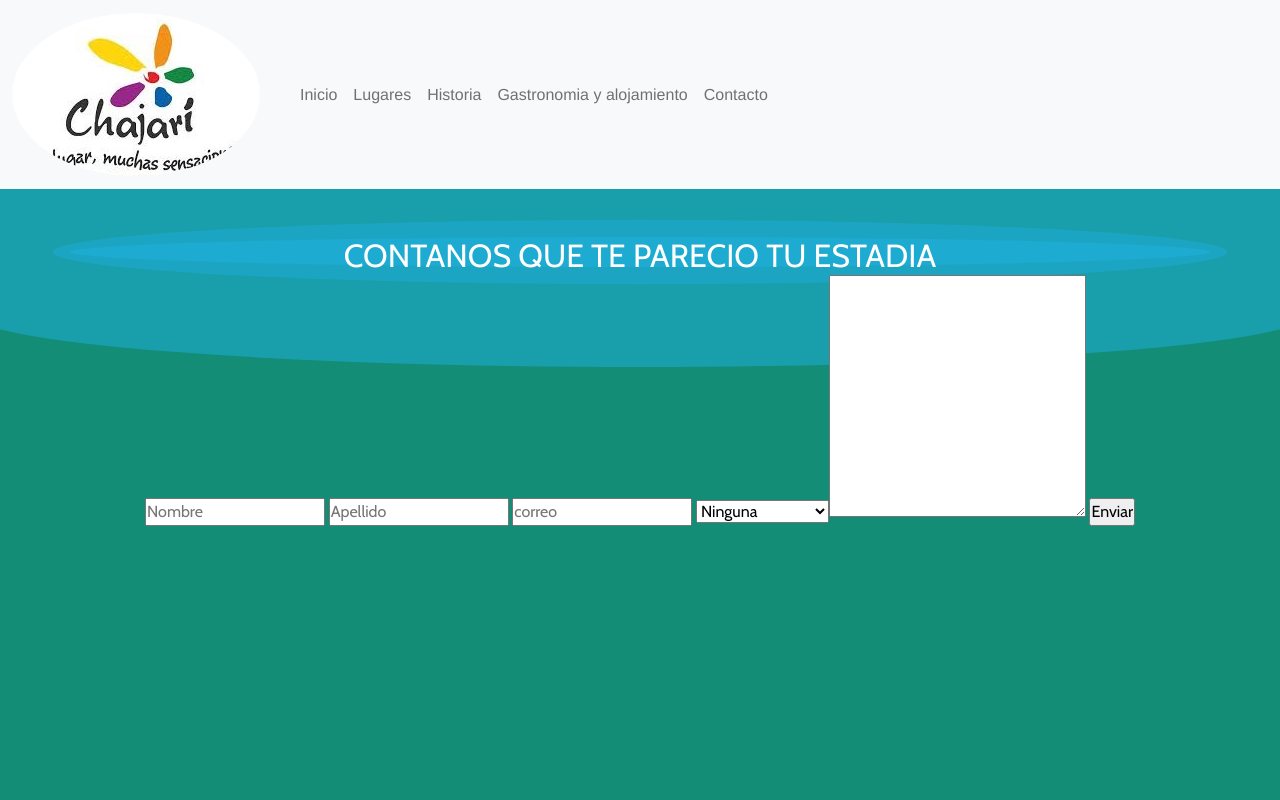
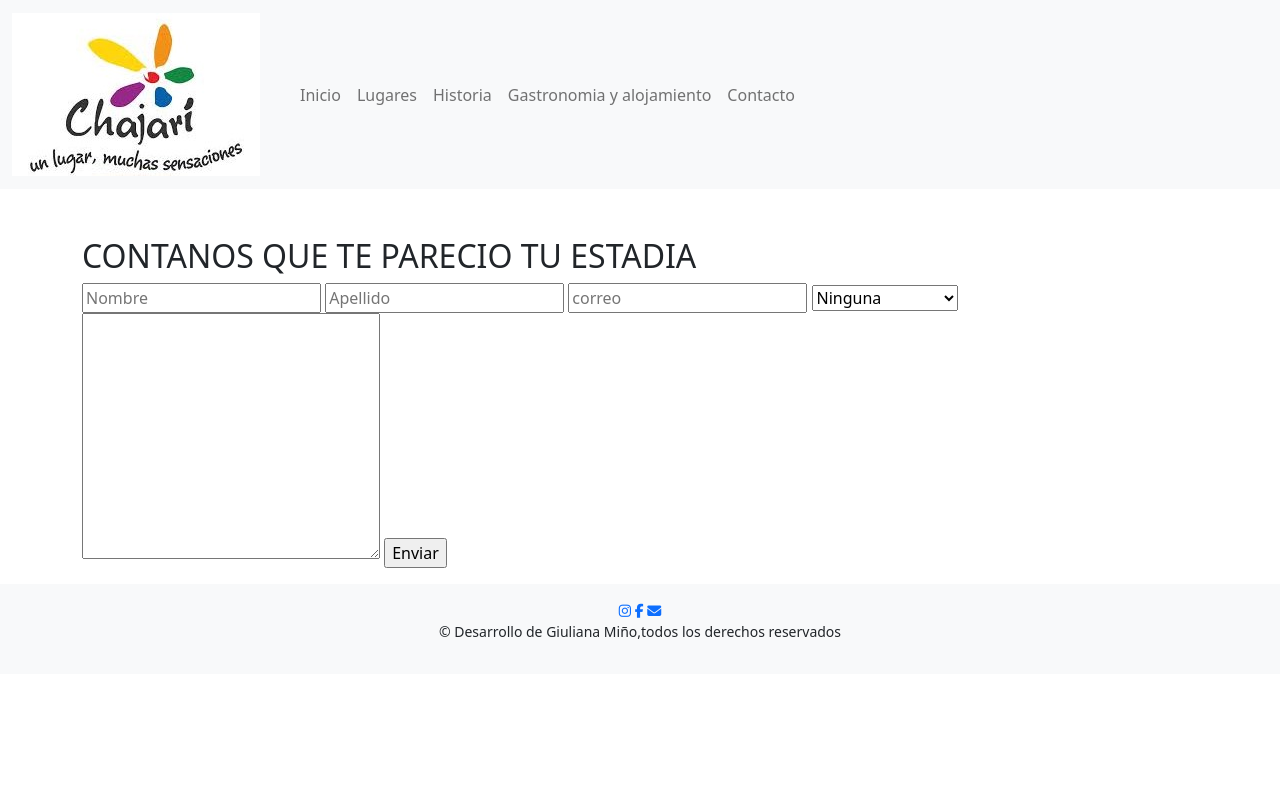
Before and after one commit to Giuliana-M/PreentregaCoder3, a website: page paginas/contacto.html in a window 1280 px wide. Shown: the top 800 px of the page. Drawn offline with nearby package versions, Linux system fonts and the light colour scheme; files that its build step writes are made by us from their sources.

Commit message:
agrego clases seo

```diff
--- a/paginas/contacto.html
+++ b/paginas/contacto.html
@@ -3,13 +3,13 @@
     <meta charset="UTF-8">
     <meta http-equiv="X-UA-Compatible" content="IE=edge">
     <meta name="viewport" content="width=device-width, initial-scale=1.0">
-    <title>chajari, entre rios</title>
+    <title>Contacto</title>
     <!DOCTYPE html>
     <html>
     <title></title>
     <link href="https://cdn.jsdelivr.net/npm/bootstrap@5.2.2/dist/css/bootstrap.min.css" rel="stylesheet" integrity="sha384-Zenh87qX5JnK2Jl0vWa8Ck2rdkQ2Bzep5IDxbcnCeuOxjzrPF/et3URy9Bv1WTRi" crossorigin="anonymous">
     <script src="https://kit.fontawesome.com/61813ce4c0.js" crossorigin="anonymous"></script>
-    <link rel="stylesheet" href= "styles.css">
+    <link rel="stylesheet" href= "../css/main.css">
     <link rel="shortcut icon" href="../paginas/Imagenes/logo chaja - copia.jpg">
     <link rel="preconnect" href="https://fonts.googleapis.com">
     <link rel="preconnect" href="https://fonts.gstatic.com" crossorigin>
```
Also changed, not shown: paginas/lugares.html (+2 -1 lines).
